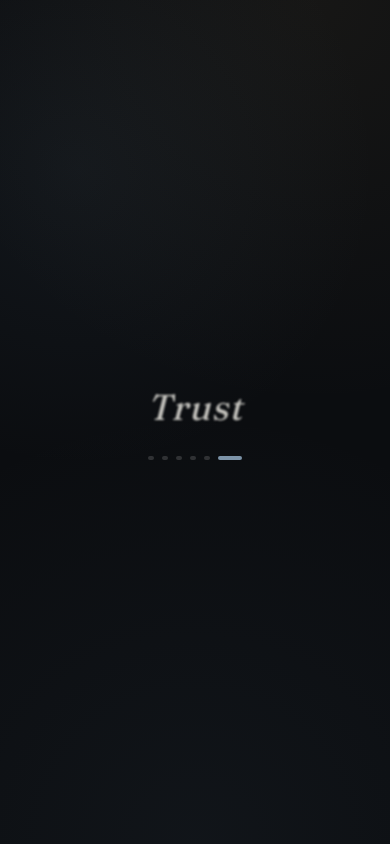
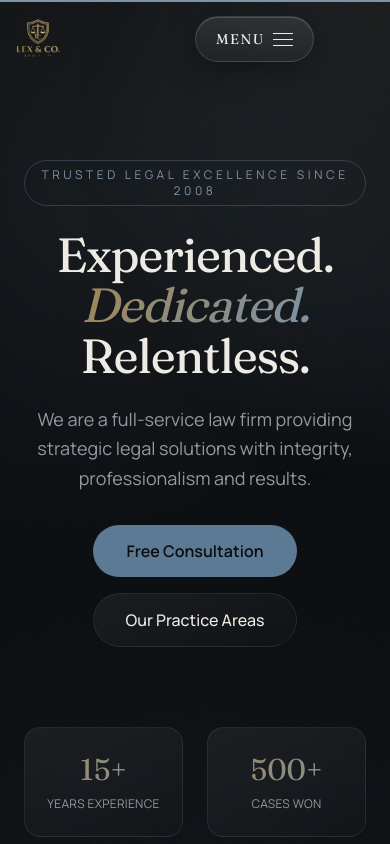
Before and after one commit to sahilmeenameena001-boop/Landing_page, a Next.js app: page / in a window 390 px wide. Shown: the top 844 px of the page. Built offline with nearby package versions, Linux system fonts and the light colour scheme.

Commit message:
Speed up and polish intro loader, fix navbar centering and mobile layout

```diff
--- a/src/components/IntroLoader.tsx
+++ b/src/components/IntroLoader.tsx
@@ -4,14 +4,7 @@
 import { AnimatePresence, motion } from "framer-motion";
 import Image from "next/image";
 
-const WORDS = [
-  "Justice",
-  "Integrity",
-  "Advocacy",
-  "Diligence",
-  "Precision",
-  "Trust",
-];
+const WORDS = ["Justice", "Integrity", "Advocacy", "Trust"];
 
 export default function IntroLoader({ onDone }: { onDone: () => void }) {
   const [index, setIndex] = useState(0);
@@ -20,10 +13,10 @@
   useEffect(() => {
     if (phase !== "words") return;
     if (index >= WORDS.length - 1) {
-      const t = setTimeout(() => setPhase("reveal"), 900);
+      const t = setTimeout(() => setPhase("reveal"), 550);
       return () => clearTimeout(t);
     }
-    const t = setTimeout(() => setIndex((i) => i + 1), 950);
+    const t = setTimeout(() => setIndex((i) => i + 1), 550);
     return () => clearTimeout(t);
   }, [index, phase]);
 
@@ -32,7 +25,7 @@
     const t = setTimeout(() => {
       setPhase("done");
       onDone();
-    }, 2200);
+    }, 1500);
     return () => clearTimeout(t);
   }, [phase, onDone]);
 
@@ -40,31 +33,42 @@
     <AnimatePresence>
       {phase !== "done" && (
         <motion.div
-          className="fixed inset-0 z-[100] flex flex-col items-center justify-center bg-ink"
+          className="fixed inset-0 z-[100] flex flex-col items-center justify-center bg-ink overflow-hidden"
           exit={{ opacity: 0, filter: "blur(12px)" }}
-          transition={{ duration: 0.7, ease: "easeInOut" }}
+          transition={{ duration: 0.6, ease: "easeInOut" }}
         >
-          <div className="absolute inset-0 bg-grain-gradient" />
+          <motion.div
+            aria-hidden
+            className="absolute inset-0 bg-grain-gradient"
+            animate={{ opacity: [0.6, 1, 0.6] }}
+            transition={{ duration: 4, repeat: Infinity, ease: "easeInOut" }}
+          />
 
           {phase === "words" && (
-            <div className="relative flex flex-col items-center gap-8">
+            <div className="relative flex flex-col items-center gap-7">
               <AnimatePresence mode="wait">
                 <motion.p
                   key={WORDS[index]}
-                  initial={{ opacity: 0, y: 16, filter: "blur(6px)" }}
-                  animate={{ opacity: 1, y: 0, filter: "blur(0px)" }}
-                  exit={{ opacity: 0, y: -16, filter: "blur(6px)" }}
-                  transition={{ duration: 0.5, ease: "easeOut" }}
-                  className="relative font-display italic text-4xl md:text-6xl tracking-wide text-ivory"
+                  initial={{ opacity: 0, scale: 0.92, y: 10, filter: "blur(8px)" }}
+                  animate={{ opacity: 1, scale: 1, y: 0, filter: "blur(0px)" }}
+                  exit={{ opacity: 0, scale: 1.04, y: -10, filter: "blur(8px)" }}
+                  transition={{ duration: 0.4, ease: [0.16, 1, 0.3, 1] }}
+                  className="relative font-display italic text-5xl md:text-7xl tracking-wide text-ivory"
                 >
                   {WORDS[index]}
+                  <motion.span
+                    initial={{ scaleX: 0 }}
+                    animate={{ scaleX: 1 }}
+                    transition={{ duration: 0.5, ease: "easeOut", delay: 0.05 }}
+                    className="absolute left-0 -bottom-3 h-px w-full origin-left bg-gradient-to-r from-accent-400 via-brass-400 to-transparent"
+                  />
                 </motion.p>
               </AnimatePresence>
               <div className="flex items-center gap-2">
                 {WORDS.map((w, i) => (
                   <span
                     key={w}
-                    className={`h-1 rounded-full transition-all duration-500 ${
+                    className={`h-1 rounded-full transition-all duration-300 ${
                       i === index ? "w-6 bg-accent-400" : "w-1.5 bg-white/15"
                     }`}
                   />
@@ -76,25 +80,32 @@
           {phase === "reveal" && (
             <motion.div className="relative flex flex-col items-center gap-6">
               <motion.div
-                initial={{ opacity: 0, scale: 0.85 }}
+                aria-hidden
+                className="absolute -inset-16 rounded-full bg-accent-500/10 blur-3xl"
+                initial={{ opacity: 0, scale: 0.6 }}
                 animate={{ opacity: 1, scale: 1 }}
-                transition={{ duration: 0.9, ease: [0.16, 1, 0.3, 1] }}
-                className="h-40 w-40 md:h-52 md:w-52 relative"
+                transition={{ duration: 1, ease: "easeOut" }}
+              />
+              <motion.div
+                initial={{ opacity: 0, scale: 0.8, rotate: -4 }}
+                animate={{ opacity: 1, scale: 1, rotate: 0 }}
+                transition={{ duration: 0.7, ease: [0.16, 1, 0.3, 1] }}
+                className="relative h-40 w-40 md:h-52 md:w-52"
               >
                 <Image
                   src="/logo-final.png"
                   alt="Lex & Co. crest"
                   fill
                   sizes="208px"
-                  className="object-contain drop-shadow-[0_0_36px_rgba(93,122,148,0.35)]"
+                  className="object-contain drop-shadow-[0_0_36px_rgba(93,122,148,0.4)]"
                   priority
                 />
               </motion.div>
               <motion.h1
-                initial={{ opacity: 0, y: 10 }}
-                animate={{ opacity: 1, y: 0 }}
-                transition={{ delay: 0.4, duration: 0.7 }}
-                className="font-display text-3xl md:text-5xl tracking-[0.08em]"
+                initial={{ opacity: 0, y: 10, letterSpacing: "0.3em" }}
+                animate={{ opacity: 1, y: 0, letterSpacing: "0.08em" }}
+                transition={{ delay: 0.25, duration: 0.6, ease: "easeOut" }}
+                className="font-display text-3xl md:text-5xl"
               >
                 Lex<span className="text-gradient">&amp;</span>Co.
               </motion.h1>
--- a/src/components/Navbar.tsx
+++ b/src/components/Navbar.tsx
@@ -23,9 +23,9 @@
       initial={{ y: -40, opacity: 0 }}
       animate={{ y: 0, opacity: 1 }}
       transition={{ duration: 0.8, ease: [0.16, 1, 0.3, 1], delay: 0.3 }}
-      className="fixed top-4 md:top-5 left-1/2 -translate-x-1/2 z-50 w-[92%] sm:w-auto"
+      className="fixed top-4 md:top-5 left-1/2 -translate-x-1/2 z-50"
     >
-      <nav className="glass-pill flex items-center justify-between sm:justify-start gap-2 md:gap-8 rounded-full pl-5 pr-2.5 md:pl-7 md:pr-3 py-2.5">
+      <nav className="glass-pill flex items-center gap-2 md:gap-8 rounded-full px-5 md:px-7 py-2.5">
         <ul className="hidden md:flex items-center gap-7 text-sm text-mist font-medium">
           {LINKS.map((l) => {
             const active = pathname === l.href;
@@ -56,24 +56,23 @@
           Free Consultation
         </Link>
 
-        <span className="md:hidden font-display text-sm tracking-[0.1em] text-ivory pl-2">
-          MENU
-        </span>
-
         <button
           aria-label="Toggle menu"
           onClick={() => setOpen((o) => !o)}
-          className="md:hidden relative h-9 w-9 shrink-0"
+          className="md:hidden flex items-center gap-2 py-0.5"
         >
+          <span className="font-display text-sm tracking-[0.1em] text-ivory">MENU</span>
+          <span className="relative h-4 w-5 shrink-0">
             <span
-            className={`absolute left-1.5 h-px w-6 bg-ivory transition-all duration-300 ${open ? "top-4 rotate-45" : "top-3"}`}
+              className={`absolute left-0 h-px w-5 bg-ivory transition-all duration-300 ${open ? "top-2 rotate-45" : "top-0.5"}`}
             />
             <span
-            className={`absolute left-1.5 top-4 h-px w-6 bg-ivory transition-opacity duration-300 ${open ? "opacity-0" : "opacity-100"}`}
+              className={`absolute left-0 top-2 h-px w-5 bg-ivory transition-opacity duration-300 ${open ? "opacity-0" : "opacity-100"}`}
             />
             <span
-            className={`absolute left-1.5 h-px w-6 bg-ivory transition-all duration-300 ${open ? "top-4 -rotate-45" : "top-5"}`}
+              className={`absolute left-0 h-px w-5 bg-ivory transition-all duration-300 ${open ? "top-2 -rotate-45" : "top-3.5"}`}
             />
+          </span>
         </button>
       </nav>
 
@@ -83,7 +82,7 @@
           animate={{ opacity: 1, y: 0 }}
           className="glass-pill mt-3 rounded-3xl px-6 py-5 md:hidden"
         >
-          <ul className="flex flex-col gap-4 text-mist font-medium">
+          <ul className="flex flex-col gap-4 text-mist font-medium text-center">
             {LINKS.map((l) => (
               <li key={l.href}>
                 <Link
```
Lines whose indentation alone changed are shown as unchanged.
